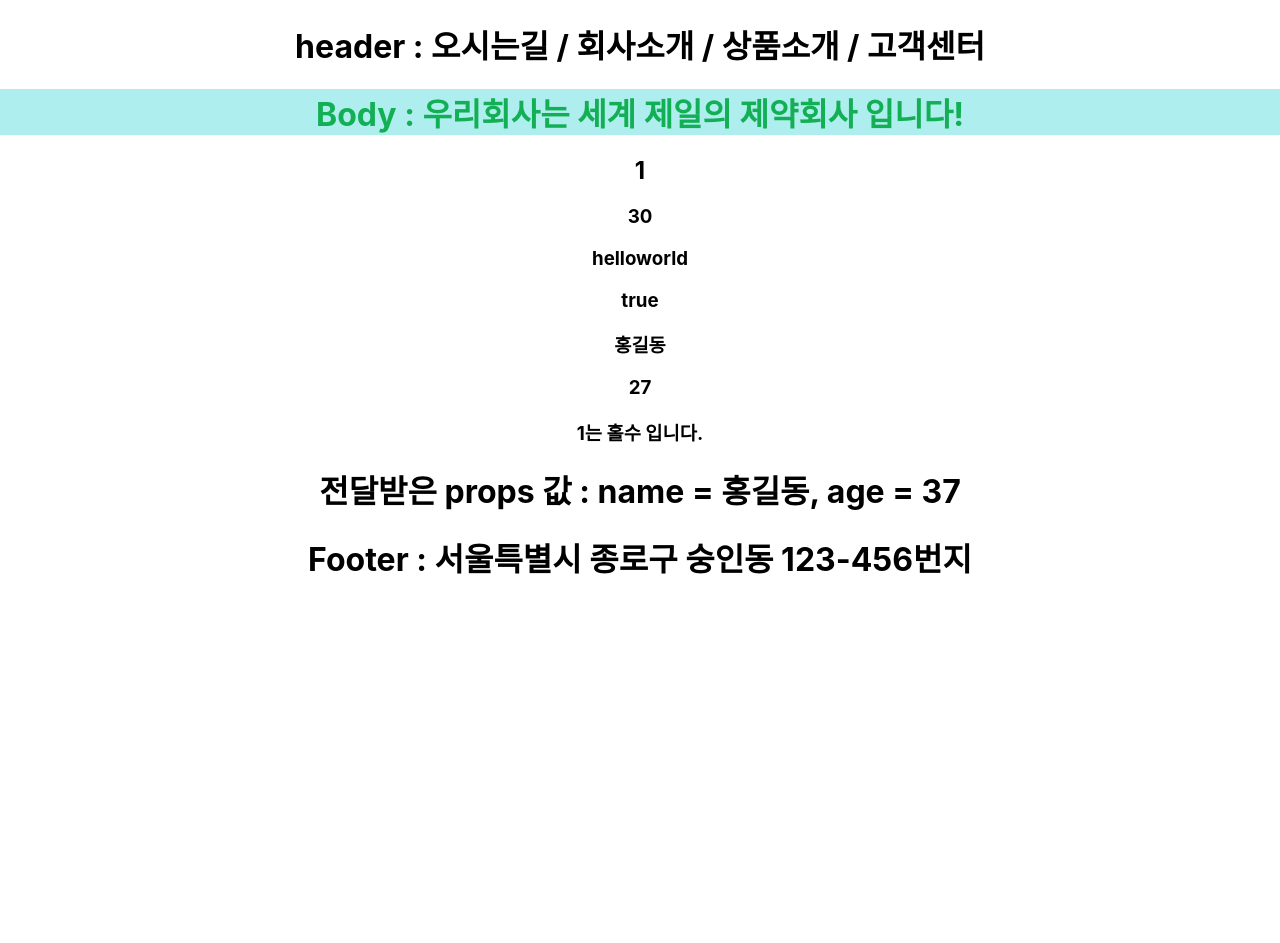
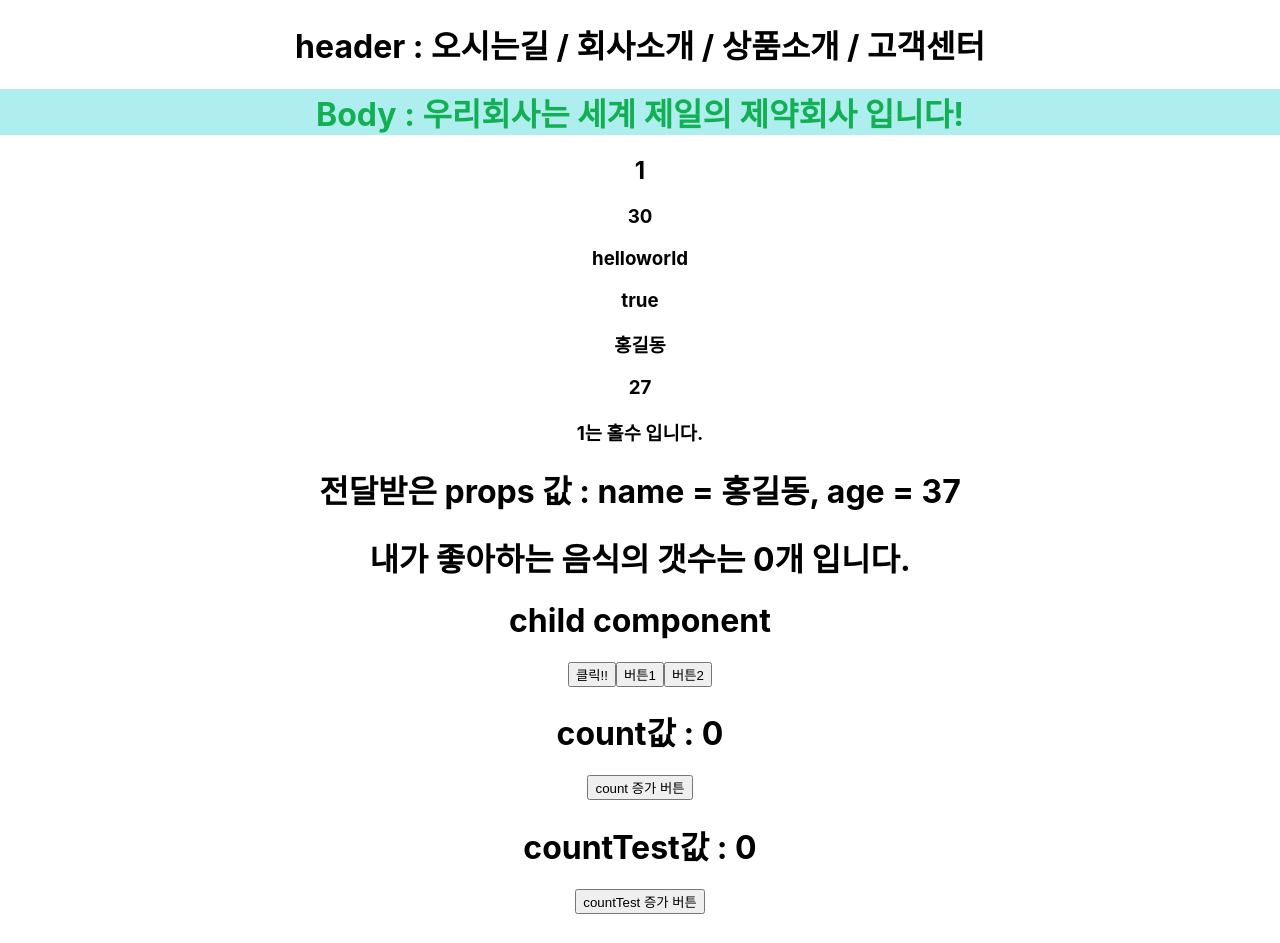
Before and after one commit to gyojincompany/react_chapter5-20250925, a React (Create React App) app: page / in a window 1280 px wide. Shown: the top 943 px of the page. Before the commit the page ends 800 px from the top, so only its background shows below. Built offline with nearby package versions, Linux system fonts and the light colour scheme; the HTML template or start-up script is replaced by a standard one.

Commit message:
useState 연습 예제

```diff
--- a/src/App.js
+++ b/src/App.js
@@ -2,6 +2,10 @@ import './App.css';
 import Header from "./component/Header";
 import Body from "./component/Body";
 import Footer from "./component/Footer";
+
+function ChildComp() { //Body 컴포넌트에 전달할 컴포넌트
+  return <div>child component</div>;
+}
 
 function App() { //App 컴포넌트
   // const name = "홍길동";
@@ -9,14 +13,17 @@ function App() { //App 컴포넌트
 
   const BodyProps = {
     name : "홍길동",
-    age : 37
+    age : 37,
+    //favorList : ["파스타", "빵", "떡볶이"],
   };
 
   return (
     <div className="App">
       <Header />
       {/* <Body name={name} age={age} /> props 내에 속성이 여러개면 불편 */}
-      <Body {...BodyProps} />
+      <Body {...BodyProps}>
+        <ChildComp />
+      </Body>
       <Footer />
     </div>
   );
--- a/src/component/Body.js
+++ b/src/component/Body.js
@@ -1,7 +1,32 @@
-import React from "react";
+import {useState} from "react";
 import "./Body.css";
 
-const Body = (props) => { //Body 컴포넌트
+function Body({name, age, favorList = [], children}) { //Body 컴포넌트
+    function handleOnClick() { //이벤트 핸들러
+        alert("버튼을 클릭했음!!");
+    }
+
+    function handleOnClick2(e) { //이벤트 핸들러
+        console.log(e.target.name);
+    }
+
+    const [count, setCount] = useState(0); //[state값, state업데이트 함수(setter)]
+    //useState->react 라이브러리에서 불러온 함수
+
+    function onIncrease () { //이벤트 핸들러
+        setCount(count + 1);
+        console.log("count값:"+count);
+    }
+
+    let countTest = 0;
+
+    function onIncrease2 () {
+        countTest++;
+        console.log("countTest값:"+countTest);
+    }
+
+
+  console.log(children); //ChildComp 컴포넌트 확인
   const number = 1;
   const number1 = 10;
   const number2 = 20;
@@ -13,10 +38,10 @@ const Body = (props) => { //Body 컴포넌트
     name : "홍길동",
     age : 27
   };
-  console.log(props);
+  //console.log(props);
 
-  const {name, age} = props; //구조 분해 할당
-  console.log(name, age);
+  //const {name, age, favorList} = props; //구조 분해 할당
+  //console.log(name, age);
 
   return (
     <>
@@ -36,9 +61,27 @@ const Body = (props) => { //Body 컴포넌트
         {number}는 {number % 2 == 0 ? "짝수":"홀수"} 입니다.
       </h3>
       <h1>전달받은 props 값 : name = {name}, age = {age}</h1>
+      <h1>내가 좋아하는 음식의 갯수는 {favorList.length}개 입니다.</h1>
+      <h1>{children}</h1>
+
+      <button onClick={handleOnClick}>클릭!!</button>
+      <button name="버튼1" onClick={handleOnClick2}>버튼1</button>
+      <button name="버튼2" onClick={handleOnClick2}>버튼2</button>
+      <br />
+
+      <h1>count값 : {count}</h1>
+      <button onClick={onIncrease}>count 증가 버튼</button>
+
+       <h1>countTest값 : {countTest}</h1>
+      <button onClick={onIncrease2}>countTest 증가 버튼</button>
+
     {/* </React.Fragment> */}
     </>
   );
 }
 
+// Body.defaultProps = {
+//     favorList : [],
+// };
+
 export default Body;
```
